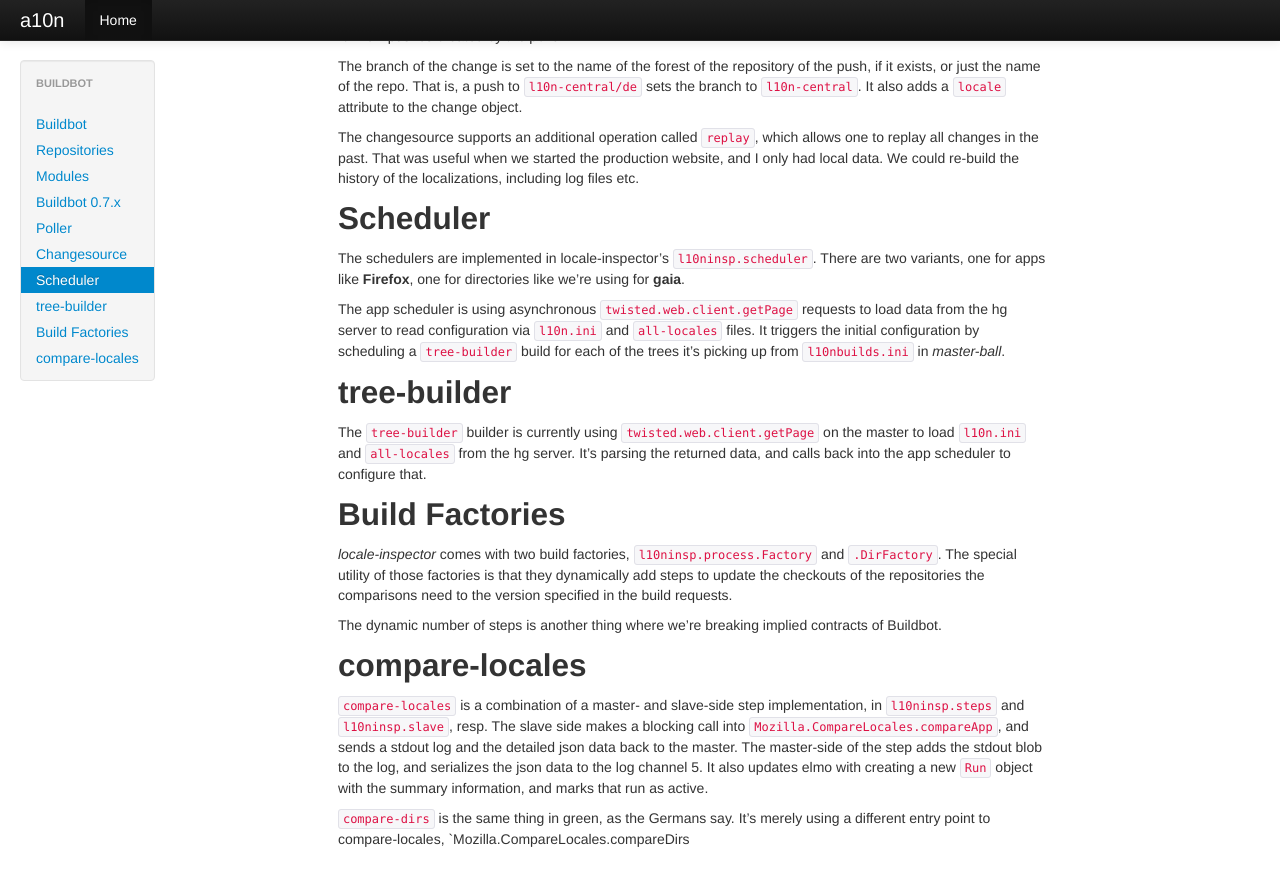
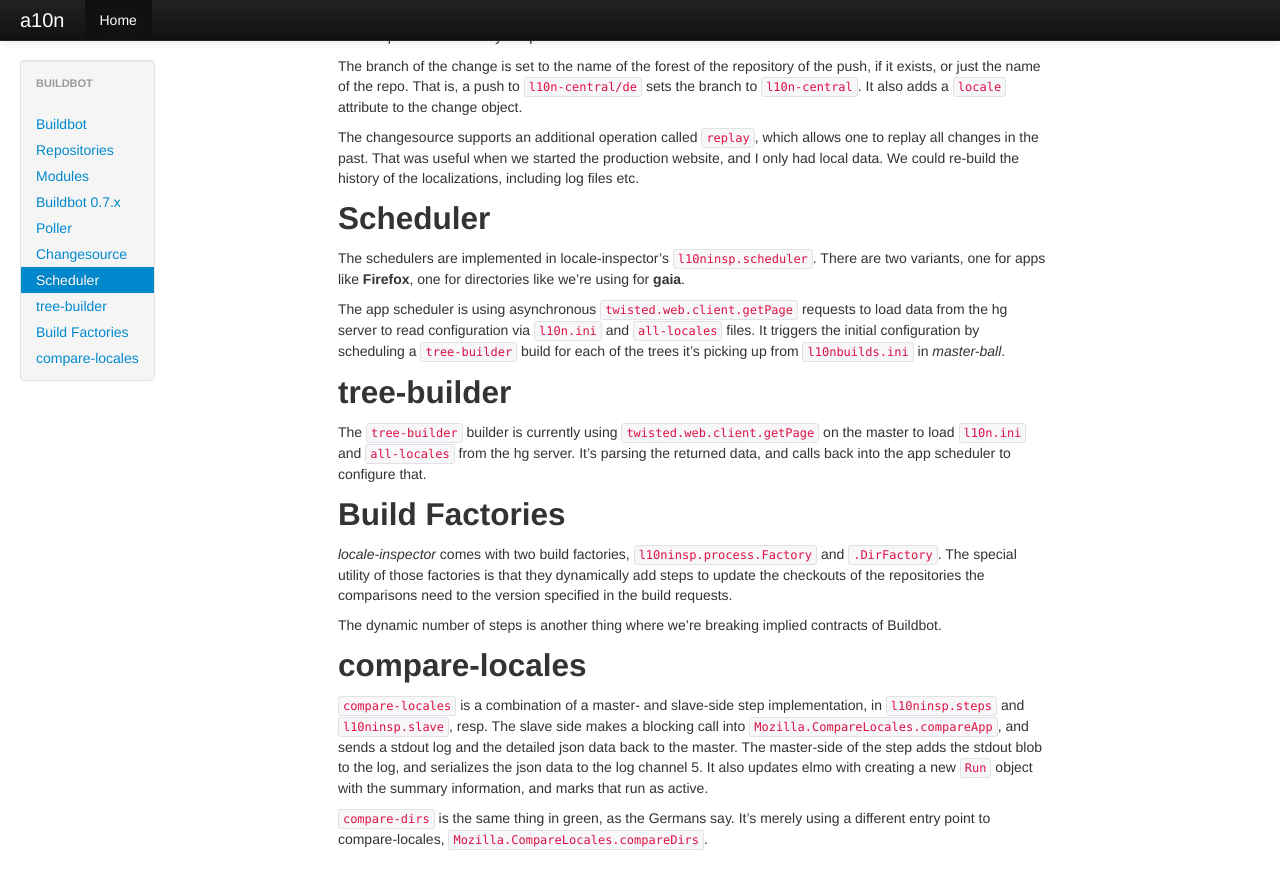
Before and after one commit to Pike/a10n, a Jekyll site: the page built from buildbot/index.md, in a window 1280 px wide and 900 px high, scrolled down 1272 px. Shown: the top 889 px of the window. Built offline with Jekyll 4.4.1, drawn with Linux system fonts in a browser that asks for light colours.

```diff
--- a/buildbot/index.md
+++ b/buildbot/index.md
@@ -167,4 +167,6 @@ adds the stdout blob to the log, and serializes the json data to the
 log channel 5. It also updates elmo with creating a new `Run` object
 with the summary information, and marks that run as active.
 
-`compare-dirs` is the same thing in green, as the Germans say. It's merely using a different entry point to compare-locales, `Mozilla.CompareLocales.compareDirs
+`compare-dirs` is the same thing in green, as the Germans say. It's
+merely using a different entry point to compare-locales,
+`Mozilla.CompareLocales.compareDirs`.
```
